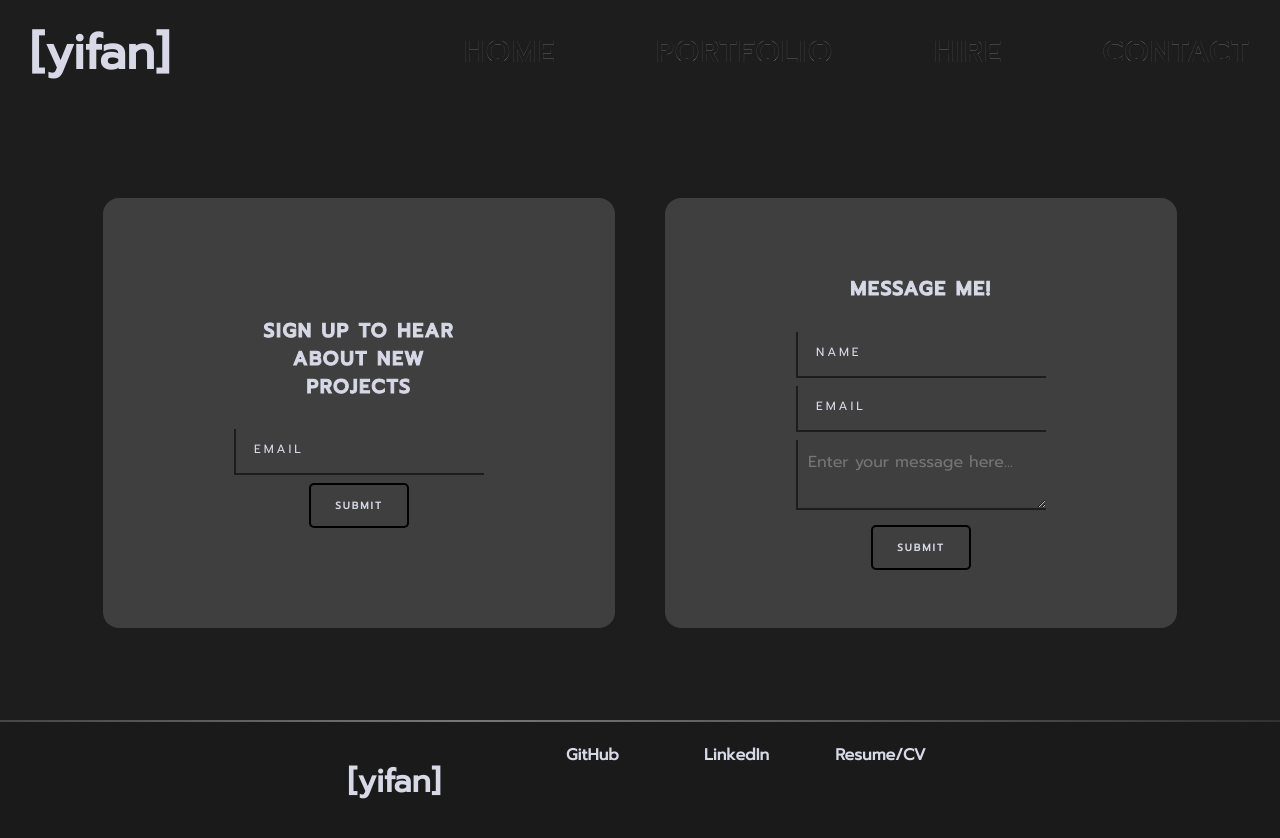
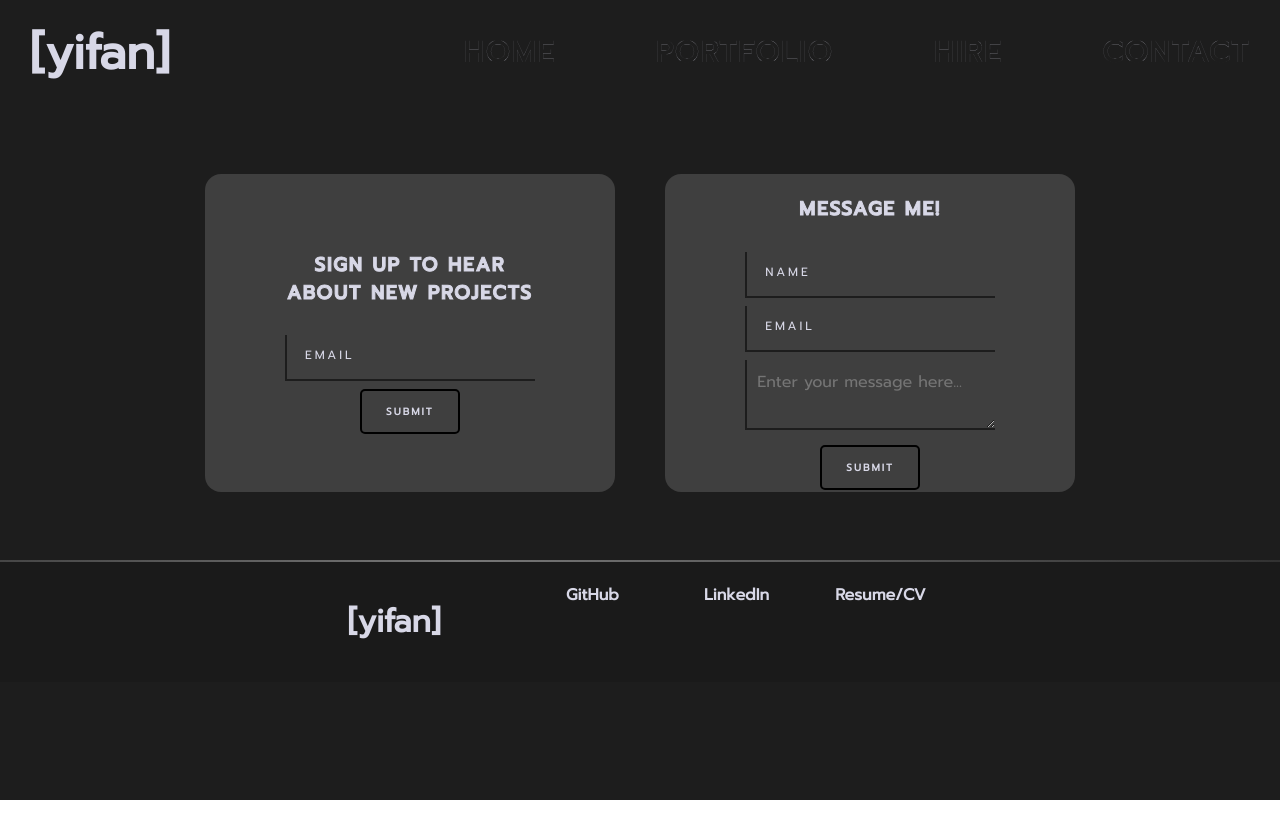
Before and after one commit to yifan117/my-portfolio, a SvelteKit app: page /contact-me in a window 1280 px wide. Shown: the top 838 px of the page. After the commit the page ends 800 px from the top, so only its background shows below. Built offline with nearby package versions, Linux system fonts and the light colour scheme; some icons are missing.

Commit message:
resized contact cards

```diff
--- a/src/routes/contact-me/+page.svelte
+++ b/src/routes/contact-me/+page.svelte
@@ -66,13 +66,13 @@
 
     body {
         display: flex;
-        height: 100vh;
         width: 100vw;
         margin: 0px;
+        height: 100vh;
         flex-direction: column;
         align-items: center;
         background: #1D1D1D;
-        justify-content: space-between;
+        overflow-x: hidden;
     }
 
     .container {
@@ -105,7 +105,7 @@
         display: flex;
         justify-content: center;
         align-items: center;
-        padding: 150px;
+        padding: 70px;
         flex-direction: column;
         width: 40%;
         height: 70%;
```
Also changed, not shown: src/routes/portfolio_revised_as_marquee/+page.svelte (+11 -2 lines).
